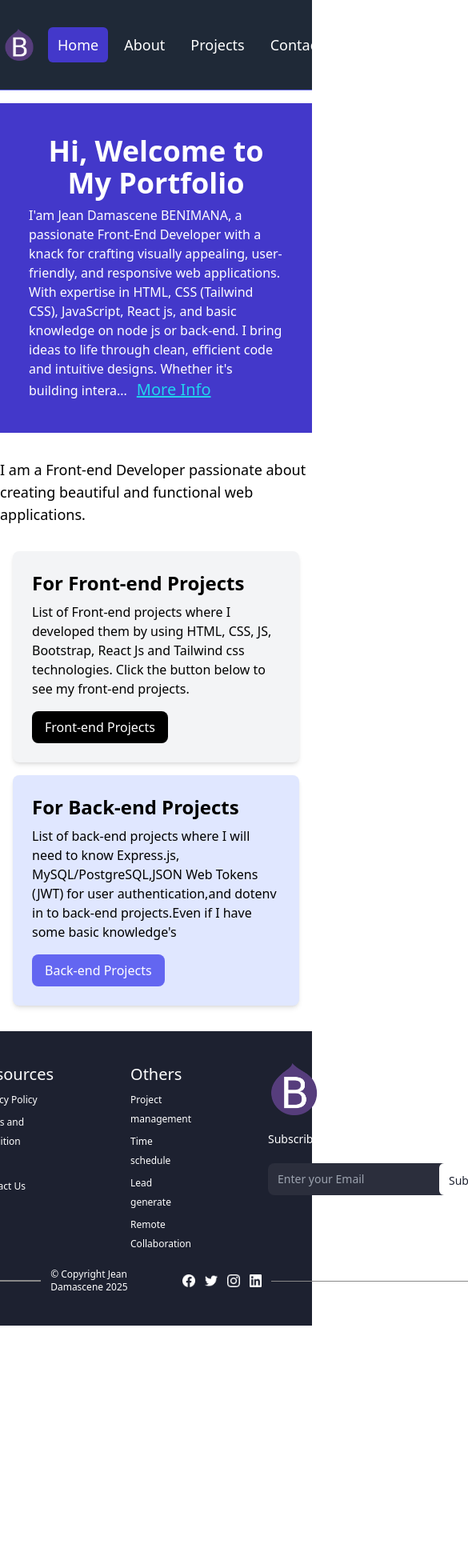
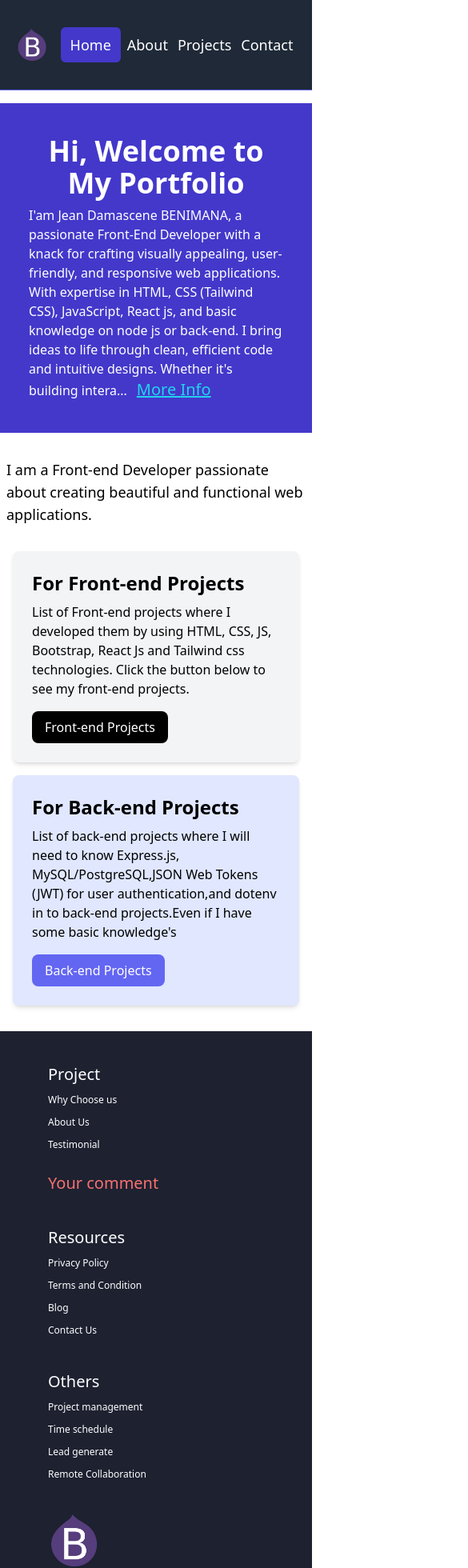
Before and after one commit to benidama/BJD-portfolio, a React (Vite) app: page / in a window 390 px wide. Shown: the top 1960 px of the page at 80% size, 585 px wide, since content can reach past the window. Before the commit the page ends 1657 px from the top, so only its background shows below. Built offline with nearby package versions, Linux system fonts and the light colour scheme.

Commit message:
Responsiveness on footer and navbar pages

```diff
--- a/src/components/Footer.jsx
+++ b/src/components/Footer.jsx
@@ -10,7 +10,7 @@ function Footer() {
   const date = new Date().getFullYear();
   return (
     <footer className="bg-[rgba(29,33,48,1)] flex flex-col gap-5 p-10 justify-center items-center">
-      <div className="flex flex-row justify-between items-start gap-24">
+      <div className="flex flex-col md:flex-row justify-between items-start gap-10 md:gap-24">
         <div className="flex flex-col justify-between items-start">
           <ul className="flex flex-col justify-center items-start gap-1">
             <li>
@@ -165,7 +165,7 @@ function Footer() {
         </div>
       </div>
       <div className="flex flex-row justify-center items-center gap-3">
-        <hr className="border-[rgba(136,136,136,1)] border-[1px] w-[350px]" />
+        <hr className="border-[rgba(136,136,136,1)] border-[1px] w-[25px] md:w-[350px]" />
         <h4 className="text-[rgba(255,255,255,1)] font-light text-xs">
           © Copyright Jean Damascene {date}
         </h4>
@@ -190,7 +190,7 @@ function Footer() {
         >
           <img src={linkedIn} alt="LinkedIn logo" />
         </a>
-        <hr className="border-[rgba(136,136,136,1)] boInstagram logorder-[1px] w-[350px]" />
+        <hr className="border-[rgba(136,136,136,1)] border-[1px] w-[25px] md:w-[350px]" />
       </div>
     </footer>
   );
--- a/src/components/Navbar.jsx
+++ b/src/components/Navbar.jsx
@@ -5,11 +5,11 @@ function Navbar() {
   const styling = ({ isActive }) =>
     isActive
       ? "bg-indigo-700 text-white hover:bg-pink-600 hover:text-white text-lg rounded-md px-3 py-2"
-      : "text-white hover:bg-pink-600 hover:text-white text-lg rounded-md px-3 py-2";
+      : "text-white hover:bg-pink-600 hover:text-white text-lg rounded-md px-1 md:px-3 py-2";
   return (
     <nav className="bg-gray-800 text-white p-4 border-b border-indigo-500">
       <div className="mx-auto max-w-7xl px-2 sm:px-6 lg:px-8">
-        <div className="flex h-20 items-center justify-between">
+        <div className="flex h-20 items-center justify-between pl-2 pr-2">
           <div className="flex flex-1 items-center justify-center md:items-stretch md:justify-start">
             <NavLink className="flex flex-shrink-0 items-center mr-4" to="/">
               <img className="h-10 w-auto" src={profile} alt="BJD profile" />
@@ -18,7 +18,7 @@ function Navbar() {
               </span>
             </NavLink>
             <div className="md:ml-auto">
-              <div className="flex space-x-2">
+              <div className="flex md:space-x-2 space-x-1">
                 <NavLink to="/" className={styling}>
                   Home
                 </NavLink>
@@ -37,23 +37,7 @@ function Navbar() {
           </div>
         </div>
       </div>
-      {/* <div className="container mx-auto flex justify-between">
-        <div className="text-xl font-bold">My Portfolio</div>
-        <div className="space-x-4">
-          <Link to="/" className="hover:text-gray-400">
-            Home
-          </Link>
-          <Link to="/about" className="hover:text-gray-400">
-            About
-          </Link>
-          <Link to="/projects" className="hover:text-gray-400">
-            Projects
-          </Link>
-          <Link to="/contact" className="hover:text-gray-400">
-            Contact
-          </Link>
-        </div>
-      </div> */}
+
       <Outlet />
     </nav>
   );
--- a/src/pages/Home.jsx
+++ b/src/pages/Home.jsx
@@ -4,7 +4,7 @@ import HomeCard from "../components/HomeCard";
 export const Home = () => (
   <section className="min-h-screen container-xl lg:container m-auto flex flex-col justify-center items-center">
     <Hero />
-    <p className="mt-4 text-lg">
+    <p className="mt-4 text-lg pl-2 pr-2">
       I am a Front-end Developer passionate about creating beautiful and
       functional web applications.
     </p>
```
